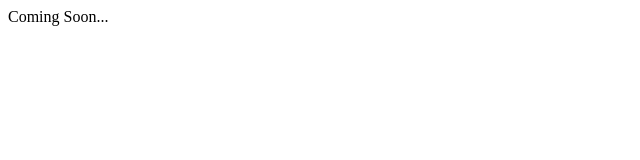
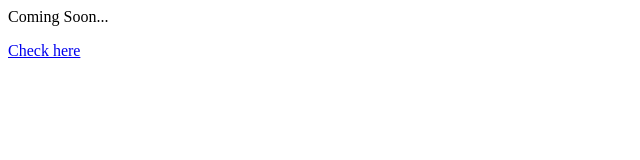
Before and after one commit to newaeonweb/rbsite, a plain HTML site: page index.html in a window 1280 px wide. Shown: the full height of the page, 0-640 px from the left. Drawn offline with Linux system fonts and the light colour scheme.

```diff
--- a/index.html
+++ b/index.html
@@ -4,5 +4,6 @@
 </head>
 <body>
 <p>Coming Soon...</p>
+<a href="https://github.com/newaeonweb/responsiveboilerplate">Check here</a>
 </body>
 </html>
```
